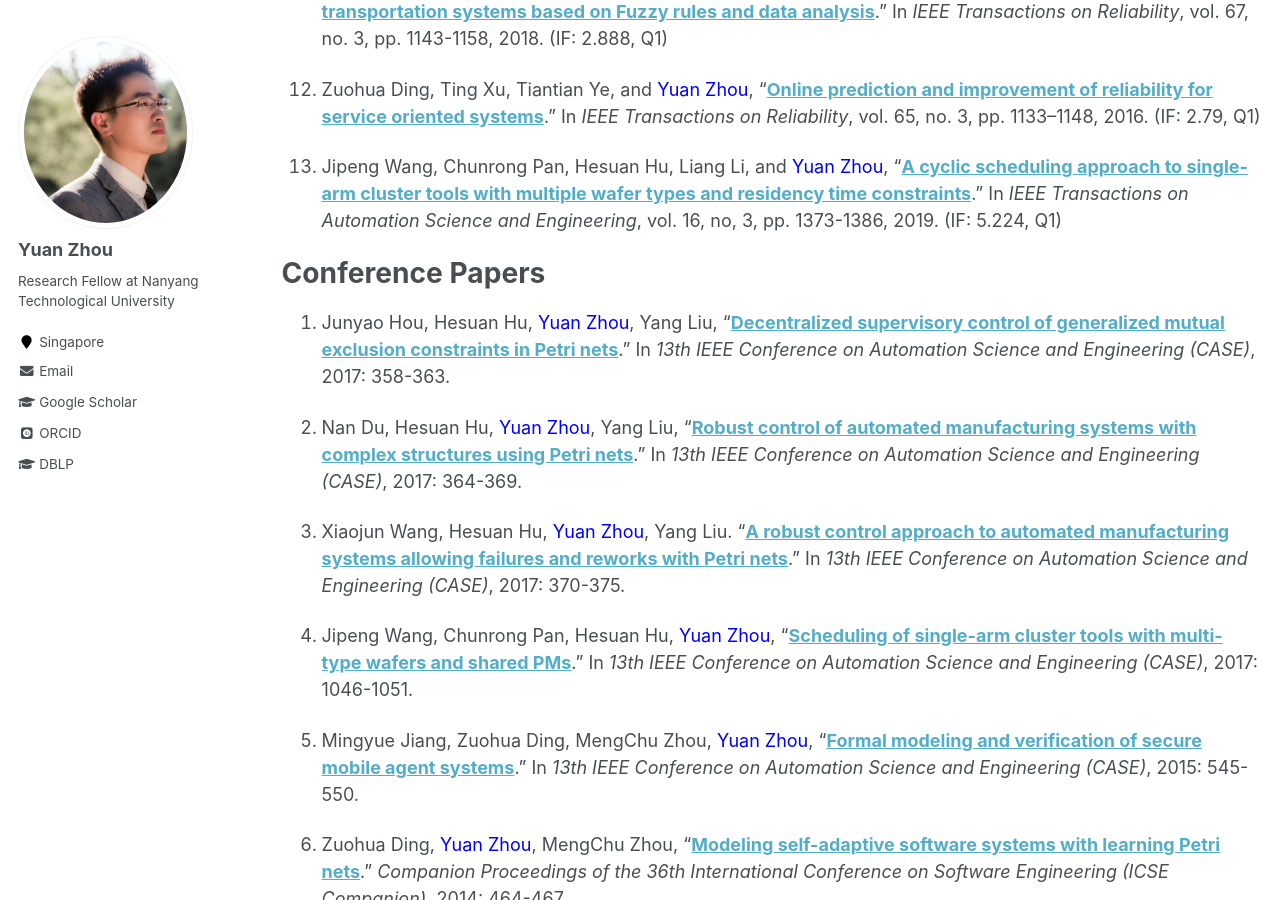
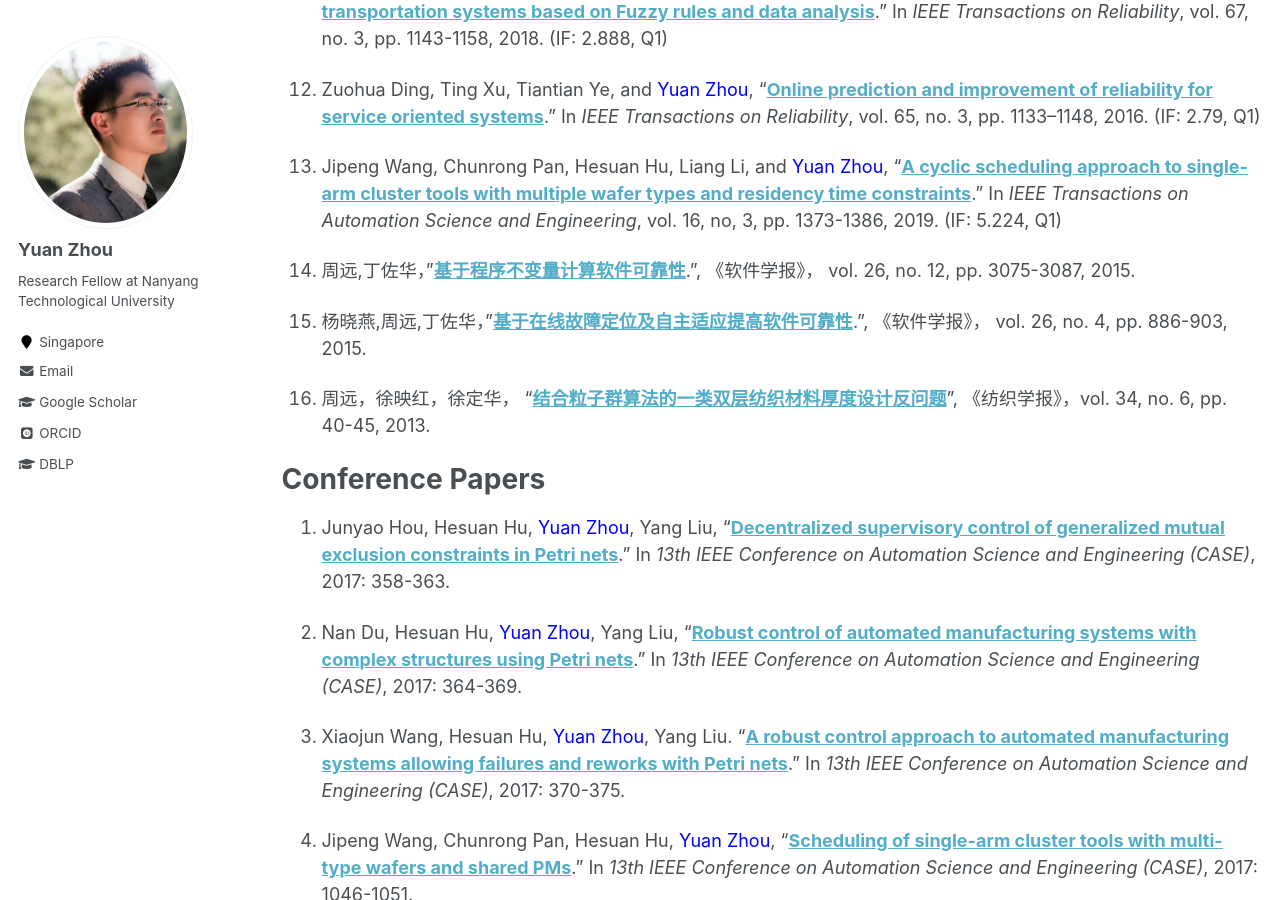
Before and after one commit to yuanzhou-yzhou/yuanzhou-yzhou.github.io, a Jekyll site: the page built from _pages/publications.md, in a window 1280 px wide and 900 px high, scrolled down 1204 px. Built offline with Jekyll 4.4.1, drawn with Linux system fonts in a browser that asks for light colours; some web fonts are replaced.

Commit message:
chinese publication

```diff
--- a/_pages/publications.md
+++ b/_pages/publications.md
@@ -37,6 +37,14 @@ You can find my articles on my [Google Scholar](https://scholar.google.com/citat
 
 1. Jipeng Wang, Chunrong Pan, Hesuan Hu, Liang Li, and <span style="color:blue">Yuan Zhou</span>, "**[A cyclic scheduling approach to single-arm cluster tools with multiple wafer types and residency time constraints](https://ieeexplore.ieee.org/abstract/document/8543218)**." In *IEEE Transactions on Automation Science and Engineering*, vol. 16, no, 3, pp. 1373-1386, 2019. (IF: 5.224, Q1)
 
+1. 周远,丁佐华，"**[基于程序不变量计算软件可靠性](http://www.jos.org.cn/jos/ch/reader/view_abstract.aspx?file_no=4803&flag=1)**.", 《软件学报》， vol. 26, no. 12, pp. 3075-3087, 2015.
+
+
+1. 杨晓燕,周远,丁佐华，"**[基于在线故障定位及自主适应提高软件可靠性](http://www.jos.org.cn/jos/ch/reader/view_abstract.aspx?file_no=4761&flag=1)**.", 《软件学报》， vol. 26, no. 4, pp. 886-903, 2015.
+
+1. 周远，徐映红，徐定华， "**[结合粒子群算法的一类双层纺织材料厚度设计反问题](http://www.fzxb.org.cn/CN/Y2013/V34/I6/40)**", 《纺织学报》，vol. 34, no. 6, pp. 40-45, 2013.
+
+
 
 
 **Conference Papers**
```
Also changed, not shown: 2 other files.
